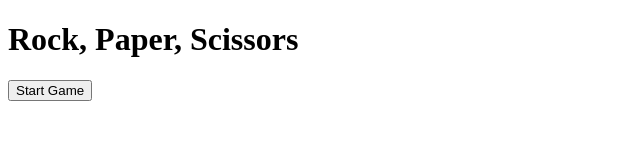
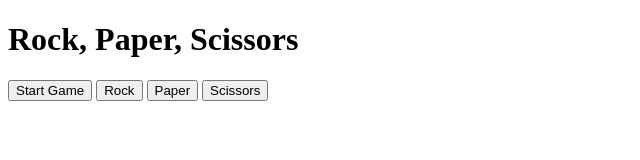
Before and after one commit to bobrowskinyu/rock-paper-scissors, a plain HTML site: page index.html in a window 1280 px wide. Shown: the whole page, without its empty margins (0-640 px from the left). Drawn offline with Linux system fonts and the light colour scheme.

Commit message:
Created css file and linked to it in html.

```diff
--- a/index.html
+++ b/index.html
@@ -4,13 +4,16 @@
     <meta charset="UTF-8">
     <meta http-equiv="X-UA-Compatible" content="IE=edge">
     <meta name="viewport" content="width=device-width, initial-scale=1.0">
-    <title>Rock, Paper, Scissors</title>
-
+    <title>Rock, Paper, Scissors with UI</title>
+    <link rel="stylesheet" href="styles.css" />
 </head>
 <body>
     <div class="flex-container">
         <h1>Rock, Paper, Scissors</h1>
         <button onclick="game()">Start Game</button>
+        <button class ="play rock">Rock</button>
+        <button class ="play paper">Paper</button>
+        <button class ="play scissors">Scissors</button>
     </div>
 
 
```
Also changed, not shown: styles.css (added).
